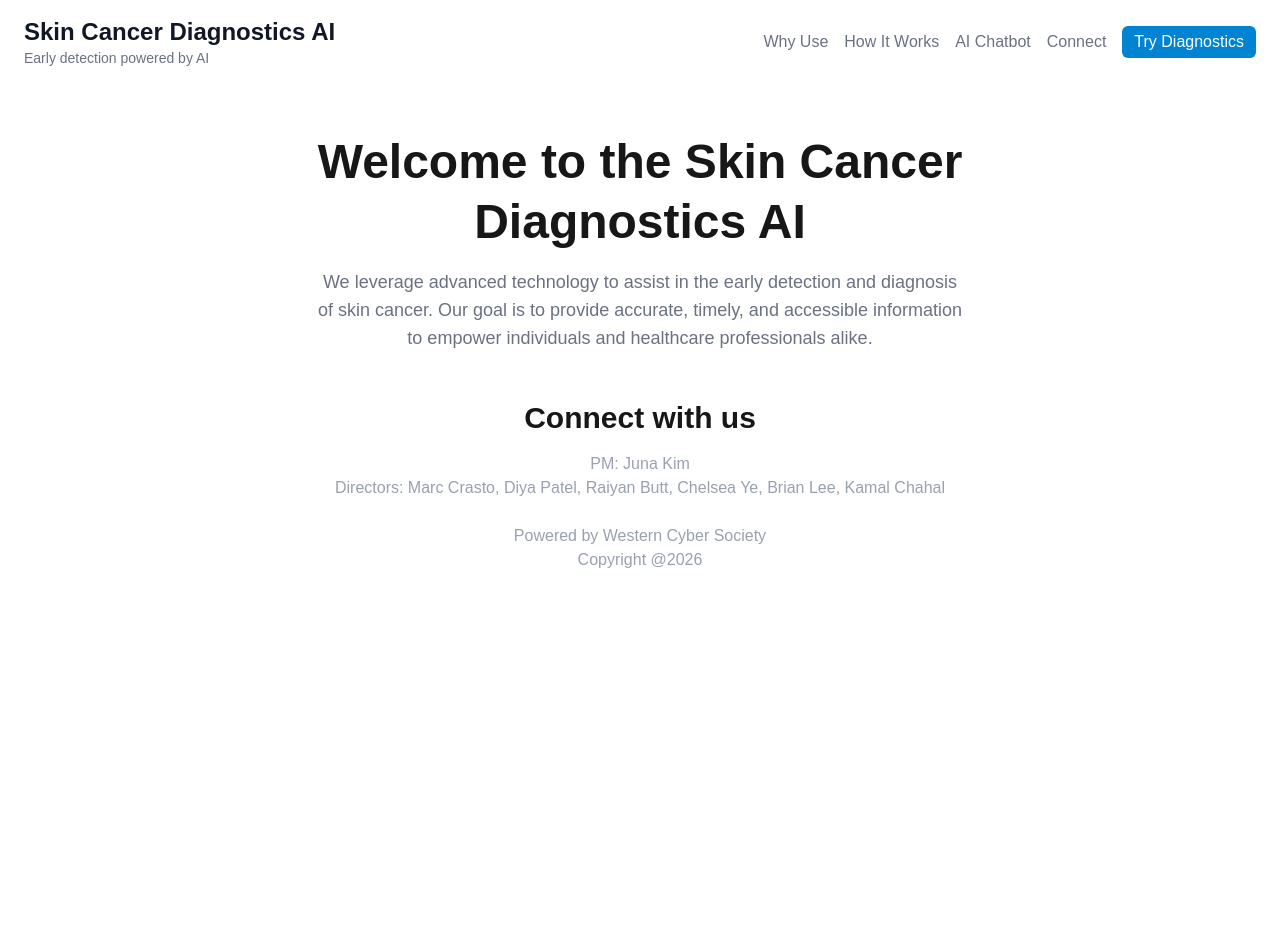
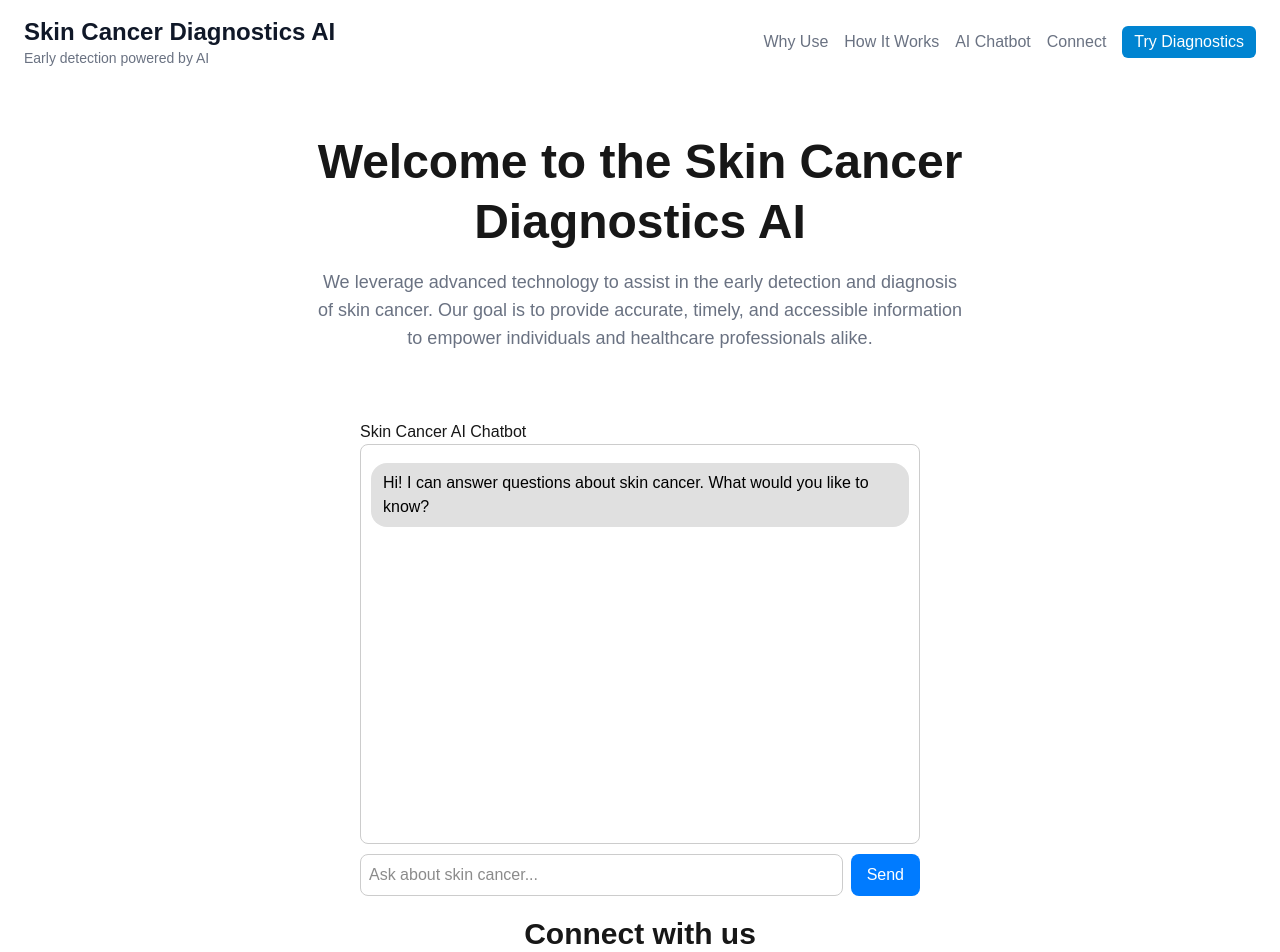
Before and after one commit to junakim0118/WCS_SkinCancerDiagnosticsAI, a Next.js app in the folder skincancerai/: page / in a window 1280 px wide. Shown: the top 952 px of the page. Before the commit the page ends 800 px from the top, so only its background shows below. Built offline with nearby package versions, Linux system fonts and the light colour scheme.

Commit message:
added ai chatbot to homepage

```diff
--- a/skincancerai/package.json
+++ b/skincancerai/package.json
@@ -8,7 +8,10 @@
     "start": "next start"
   },
   "dependencies": {
+    "@anthropic-ai/sdk": "^0.78.0",
+    "groq-sdk": "^0.37.0",
     "next": "16.1.6",
+    "openai": "^6.25.0",
     "react": "19.2.3",
     "react-dom": "19.2.3"
   },
--- /dev/null
+++ b/skincancerai/src/app/api/chat/route.js
@@ -0,0 +1,65 @@
+import Groq from "groq-sdk";
+
+const groq = new Groq({ apiKey: process.env.GROQ_API_KEY });
+
+export async function POST(req) {
+  const { messages } = await req.json();
+
+  const response = await groq.chat.completions.create({
+    model: "llama-3.3-70b-versatile",
+    messages: [
+        // System prompt to guide the assistant's behavior (update as needed)
+      { role: "system", content: "You are a helpful assistant that only answers questions about skin cancer. If asked about anything else, politely redirect the conversation back to skin cancer topics. Always respond in clear, conversational paragraphs. Never use bullet points, numbered lists, or jot notes." },
+      ...messages,
+    ],
+  });
+
+  return Response.json({ reply: response.choices[0].message.content });
+}
+
+// Claude Anthropic API key code for reference:
+
+/*
+
+import Anthropic from "@anthropic-ai/sdk";
+
+const anthropic = new Anthropic({ apiKey: process.env.ANTHROPIC_API_KEY });
+
+export async function POST(req) {
+  const { messages } = await req.json();
+
+  const response = await anthropic.messages.create({
+    model: "claude-sonnet-4-20250514",
+    max_tokens: 1024,
+    system: "You are a helpful assistant that only answers questions about skin cancer. If asked about anything else, politely redirect the conversation back to skin cancer topics.",
+    messages: messages,
+  });
+
+  return Response.json({ reply: response.content[0].text });
+}
+
+*/
+
+// OpenAI API key code for reference:
+
+/*
+
+import OpenAI from "openai";
+
+const openai = new OpenAI({ apiKey: process.env.OPENAI_API_KEY });
+
+export async function POST(req) {
+  const { messages } = await req.json();
+
+  const response = await openai.chat.completions.create({
+    model: "gpt-3.5-turbo",
+    messages: [
+      { role: "system", content: "You are a helpful assistant that only answers questions about skin cancer. If asked about anything else, politely redirect the conversation back to skin cancer topics." },
+      ...messages,
+    ],
+  });
+
+  return Response.json({ reply: response.choices[0].message.content });
+}
+
+*/
--- /dev/null
+++ b/skincancerai/src/app/components/aichatbot.js
@@ -0,0 +1,57 @@
+"use client";
+import { useState } from "react";
+
+export default function AIChatbot() {
+  const [messages, setMessages] = useState([
+    { role: "assistant", content: "Hi! I can answer questions about skin cancer. What would you like to know?" }
+  ]);
+  const [input, setInput] = useState("");
+  const [loading, setLoading] = useState(false);
+
+  const sendMessage = async () => {
+    if (!input.trim()) return;
+
+    const newMessages = [...messages, { role: "user", content: input }];
+    setMessages(newMessages);
+    setInput("");
+    setLoading(true);
+
+    const response = await fetch("/api/chat", {
+      method: "POST",
+      headers: { "Content-Type": "application/json" },
+      body: JSON.stringify({ messages: newMessages }),
+    });
+
+    const data = await response.json();
+    setMessages([...newMessages, { role: "assistant", content: data.reply }]);
+    setLoading(false);
+  };
+
+  return (
+    <div style={{ maxWidth: "600px", margin: "0 auto", padding: "20px" }}>
+      <h2>Skin Cancer AI Chatbot</h2>
+      <div style={{ height: "400px", overflowY: "auto", border: "1px solid #ccc", padding: "10px", borderRadius: "8px", marginBottom: "10px" }}>
+        {messages.map((msg, i) => (
+          <div key={i} style={{ textAlign: msg.role === "user" ? "right" : "left", margin: "8px 0" }}>
+            <span style={{ background: msg.role === "user" ? "#007bff" : "#e0e0e0", color: msg.role === "user" ? "white" : "black", padding: "8px 12px", borderRadius: "16px", display: "inline-block" }}>
+              {msg.content}
+            </span>
+          </div>
+        ))}
+        {loading && <p>Thinking...</p>}
+      </div>
+      <div style={{ display: "flex", gap: "8px" }}>
+        <input
+          style={{ flex: 1, padding: "8px", borderRadius: "8px", border: "1px solid #ccc" }}
+          value={input}
+          onChange={(e) => setInput(e.target.value)}
+          onKeyDown={(e) => e.key === "Enter" && sendMessage()}
+          placeholder="Ask about skin cancer..."
+        />
+        <button onClick={sendMessage} style={{ padding: "8px 16px", borderRadius: "8px", background: "#007bff", color: "white", border: "none", cursor: "pointer" }}>
+          Send
+        </button>
+      </div>
+    </div>
+  );
+}
--- a/skincancerai/src/app/page.js
+++ b/skincancerai/src/app/page.js
@@ -1,3 +1,4 @@
+import AIChatbot from './components/aichatbot'
 import Navbar from './components/navbar'
 import Title from './components/title'
 import Connect from './components/connect'
@@ -9,6 +10,7 @@ export default function Home() {
       <Navbar />
       <main>
         <Title />
+        <AIChatbot />
         {/* Other components like WhyUse, HowItWorks, AIChatbot, TryDiagnostics would go here */}
       </main>
       <Connect />
```
Also changed, not shown: 1 other file (tests, documents, lock files or other folders).
